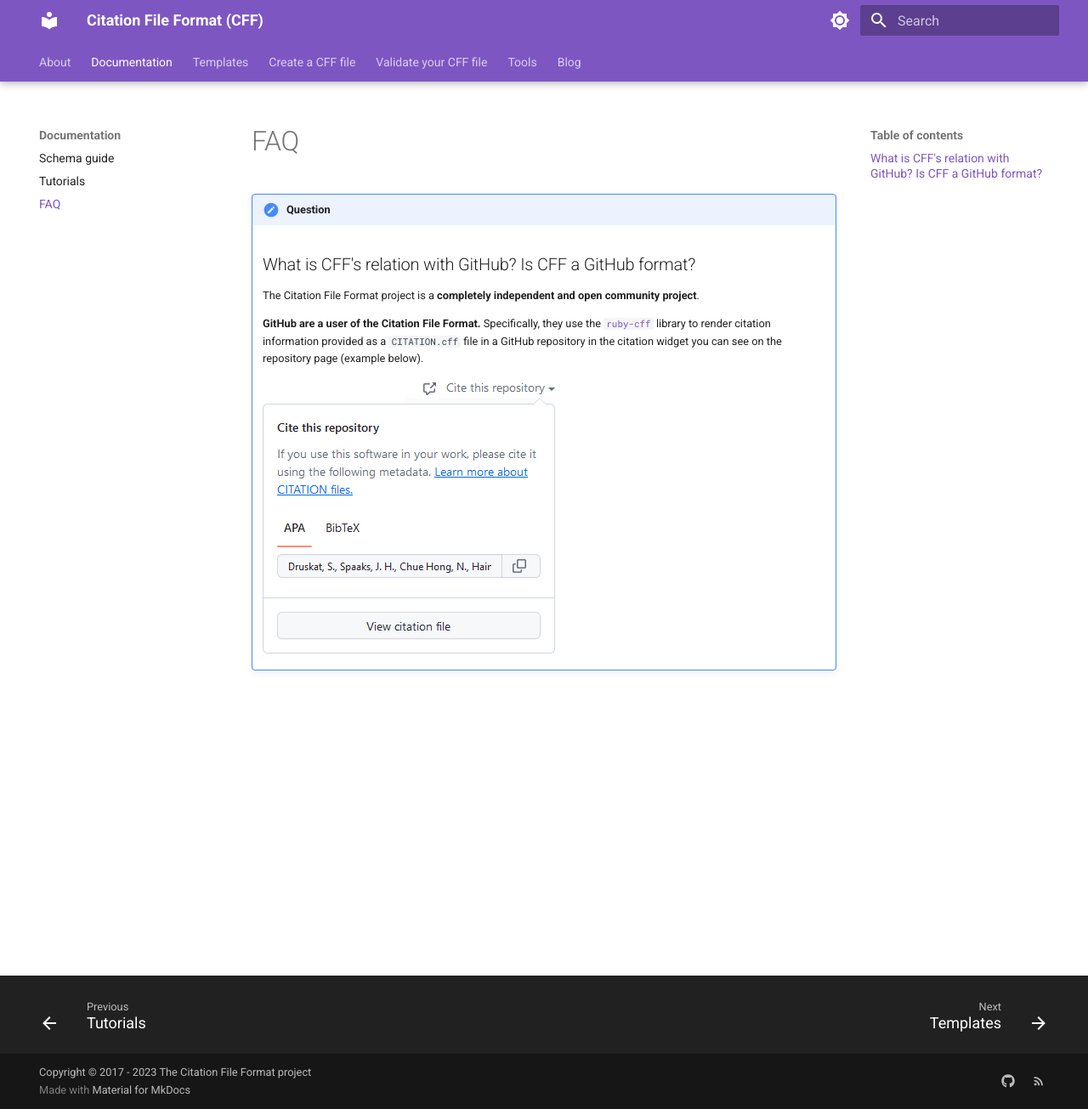
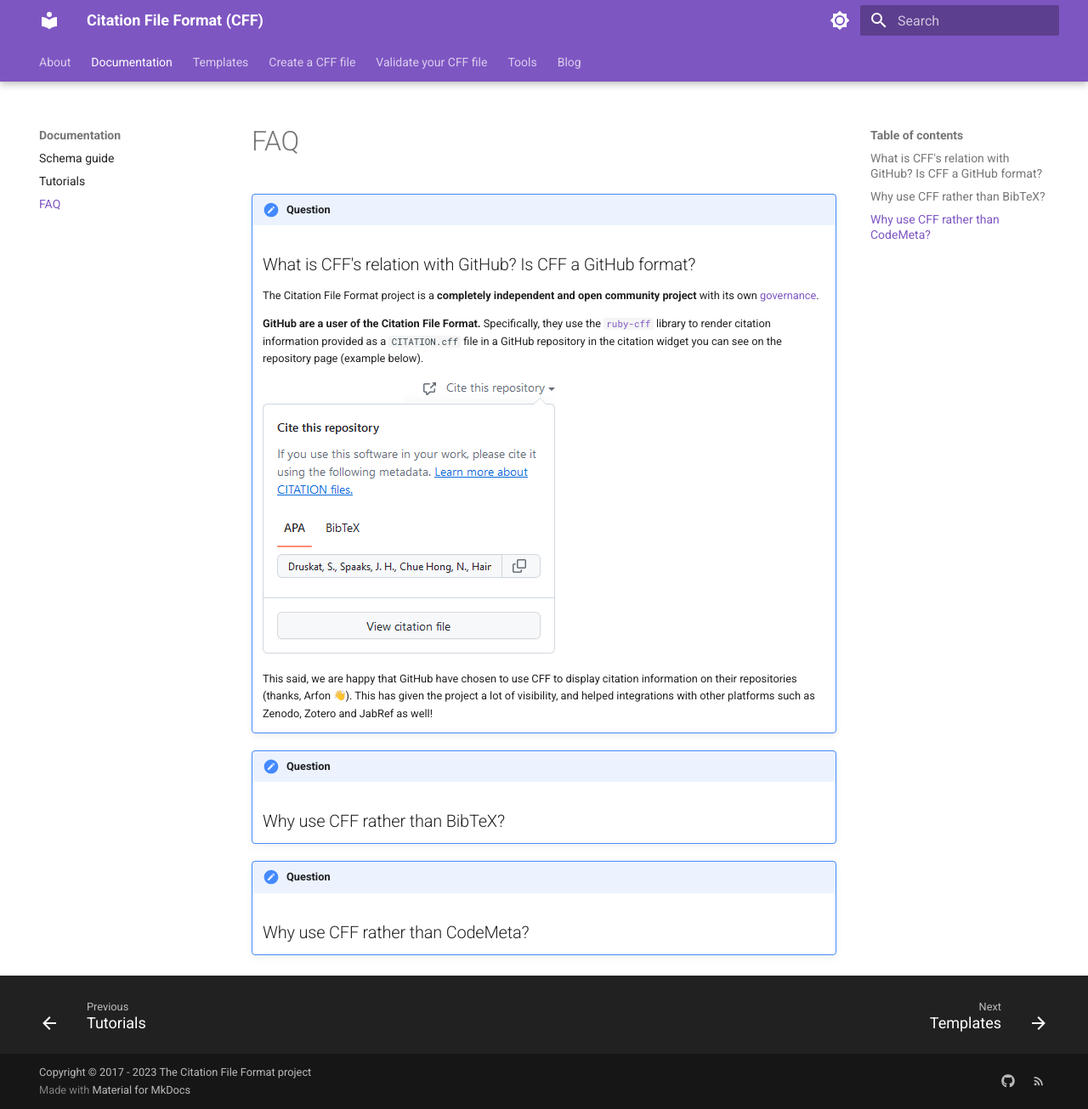
Before and after one commit to sdruskat/cffio, an MkDocs documentation site: the page built from docs/documentation/faq.md, in a window 1280 px wide and 1305 px high. Shown: the whole window at 85% size. Built offline with MkDocs 1.6.1 and Material for MkDocs 9.7.7, drawn with Linux system fonts in a browser that asks for light colours; emoji names are drawn with the system emoji font.

Commit message:
Draft further FAQs

```diff
--- a/docs/documentation/faq.md
+++ b/docs/documentation/faq.md
@@ -2,7 +2,7 @@
 
     ## What is CFF's relation with GitHub? Is CFF a GitHub format?
 
-    The Citation File Format project is a **completely independent and open community project**.
+    The Citation File Format project is a **completely independent and open community project** with its own [governance](../governance).
 
     **GitHub are a user of the Citation File Format.**
     Specifically, they use the [`ruby-cff`](https://github.com/citation-file-format/ruby-cff) library to render citation information
@@ -10,3 +10,14 @@
     in the citation widget you can see on the repository page (example below).
 
     ![Screenshot of the GitHub hovercard displaying citation information from the repository's CFF file.](../_assets/images/github-hovercard.png)
+
+    This said, we are happy that GitHub have chosen to use CFF to display citation information on their repositories (thanks, Arfon :wave:).
+    This has given the project a lot of visibility, and helped integrations with other platforms such as Zenodo, Zotero and JabRef as well!
+
+!!! faq "Question"
+
+    ## Why use CFF rather than BibTeX?
+
+!!! faq "Question"
+
+    ## Why use CFF rather than CodeMeta?
```
